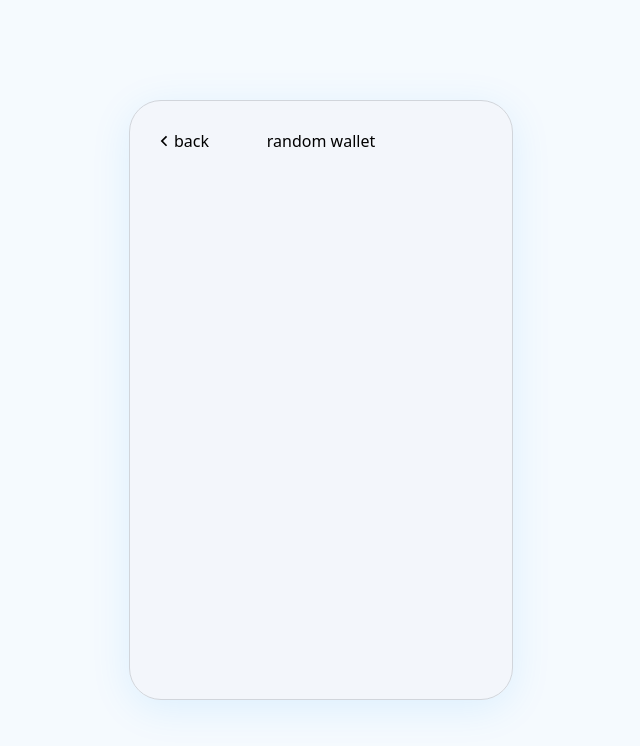
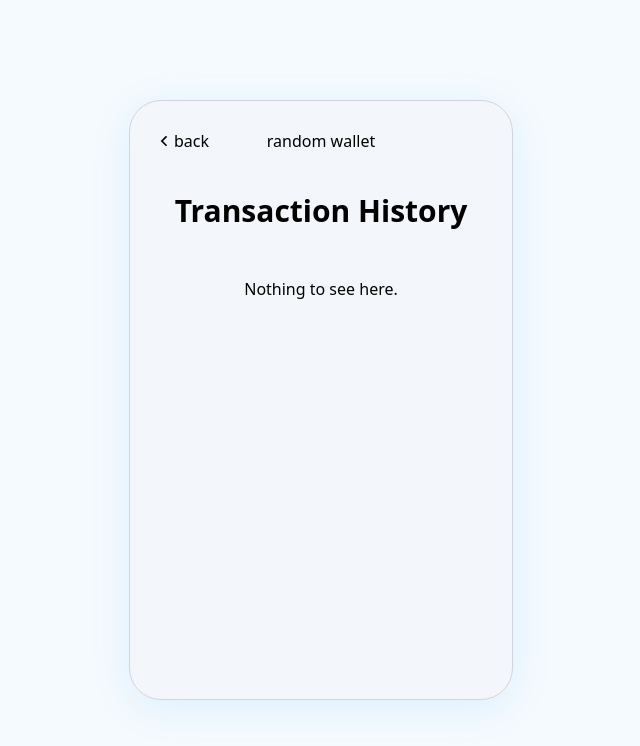
Before and after one commit to idorenyinudoh/random-wallet, a Nuxt app: page /bnb/history in a window 1280 px wide. Before the commit this address had no page. Shown: the top 746 px of the page, without its empty margins (319-959 px from the left). Built offline with nearby package versions, Linux system fonts and the light colour scheme.

Commit message:
feat: create history for homepage and all currency pages

```diff
--- /dev/null
+++ b/pages/bnb/history.vue
@@ -0,0 +1,6 @@
+<template>
+  <div class="py-4 flex flex-col gap-y-12">
+    <h1 class="px-5 text-3xl font-semibold text-center">Transaction History</h1>
+    <p class="text-center">Nothing to see here.</p>
+  </div>
+</template>
--- /dev/null
+++ b/pages/btc/history.vue
@@ -0,0 +1,6 @@
+<template>
+  <div class="py-4 flex flex-col gap-y-12">
+    <h1 class="px-5 text-3xl font-semibold text-center">Transaction History</h1>
+    <p class="text-center">Nothing to see here.</p>
+  </div>
+</template>
--- /dev/null
+++ b/pages/eth/history.vue
@@ -0,0 +1,6 @@
+<template>
+  <div class="py-4 flex flex-col gap-y-12">
+    <h1 class="px-5 text-3xl font-semibold text-center">Transaction History</h1>
+    <p class="text-center">Nothing to see here.</p>
+  </div>
+</template>
--- /dev/null
+++ b/pages/history.vue
@@ -0,0 +1,6 @@
+<template>
+  <div class="py-4 flex flex-col gap-y-12">
+    <h1 class="px-5 text-3xl font-semibold text-center">Transaction History</h1>
+    <p class="text-center">Nothing to see here.</p>
+  </div>
+</template>
--- a/pages/index.vue
+++ b/pages/index.vue
@@ -79,6 +79,13 @@ const currencies: CurrencyInterface[] = [
   }
 ]
 
+const transactionHistoryData: BaseNavLinkInterface = {
+  title: 'Transaction history',
+  icon: '/icons/list-check.svg',
+  iconBackground: '#969EA7',
+  url: '/history'
+}
+
 const addModalIsVisible = ref(false)
 
 const onActionLinkClick = (index: number) => {
@@ -104,6 +111,7 @@ const onActionLinkClick = (index: number) => {
       <div class="flex flex-col gap-y-2">
         <DashboardCurrencyLink v-for="(currency, index) in currencies" :key="index" :="currency" />
       </div>
+      <BaseNavLink :="transactionHistoryData" class="my-3" />
     </main>
     <AddModal v-if="addModalIsVisible" @close="addModalIsVisible = false" />
   </div>
--- /dev/null
+++ b/pages/usdt/history.vue
@@ -0,0 +1,6 @@
+<template>
+  <div class="py-4 flex flex-col gap-y-12">
+    <h1 class="px-5 text-3xl font-semibold text-center">Transaction History</h1>
+    <p class="text-center">Nothing to see here.</p>
+  </div>
+</template>
```
